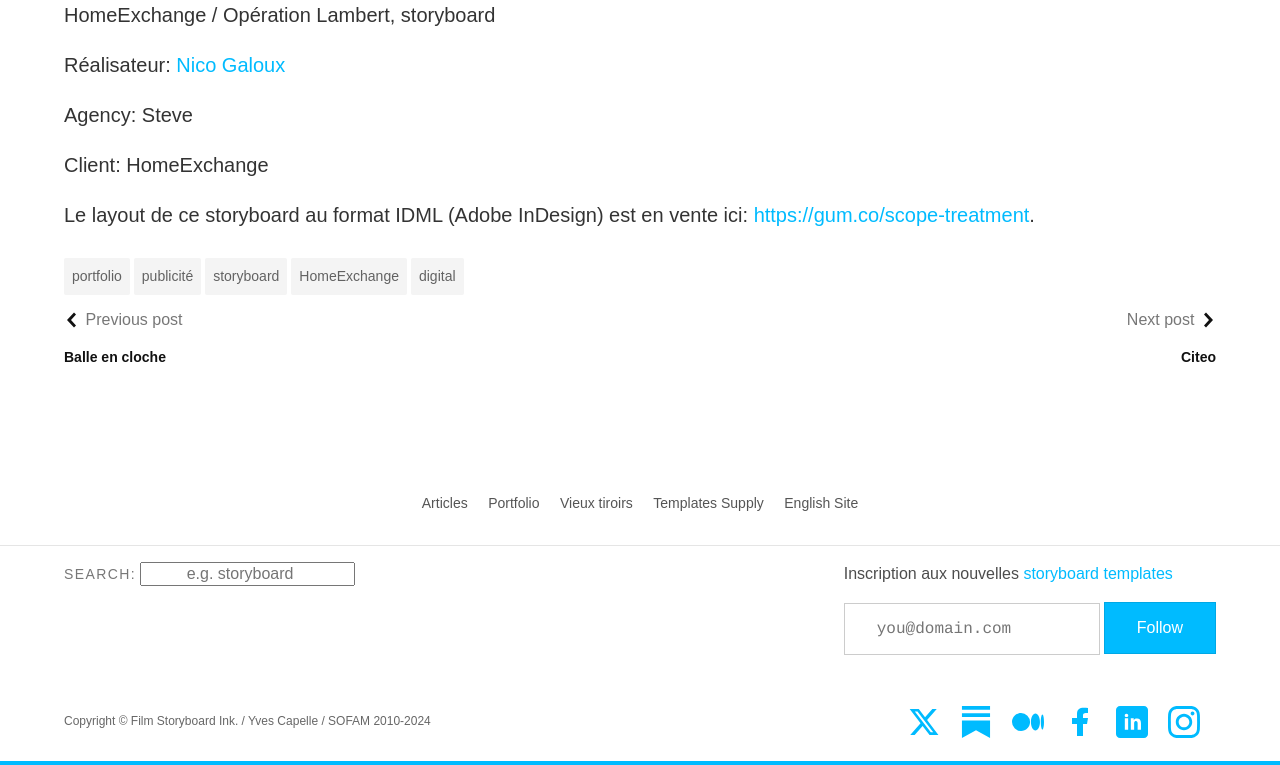
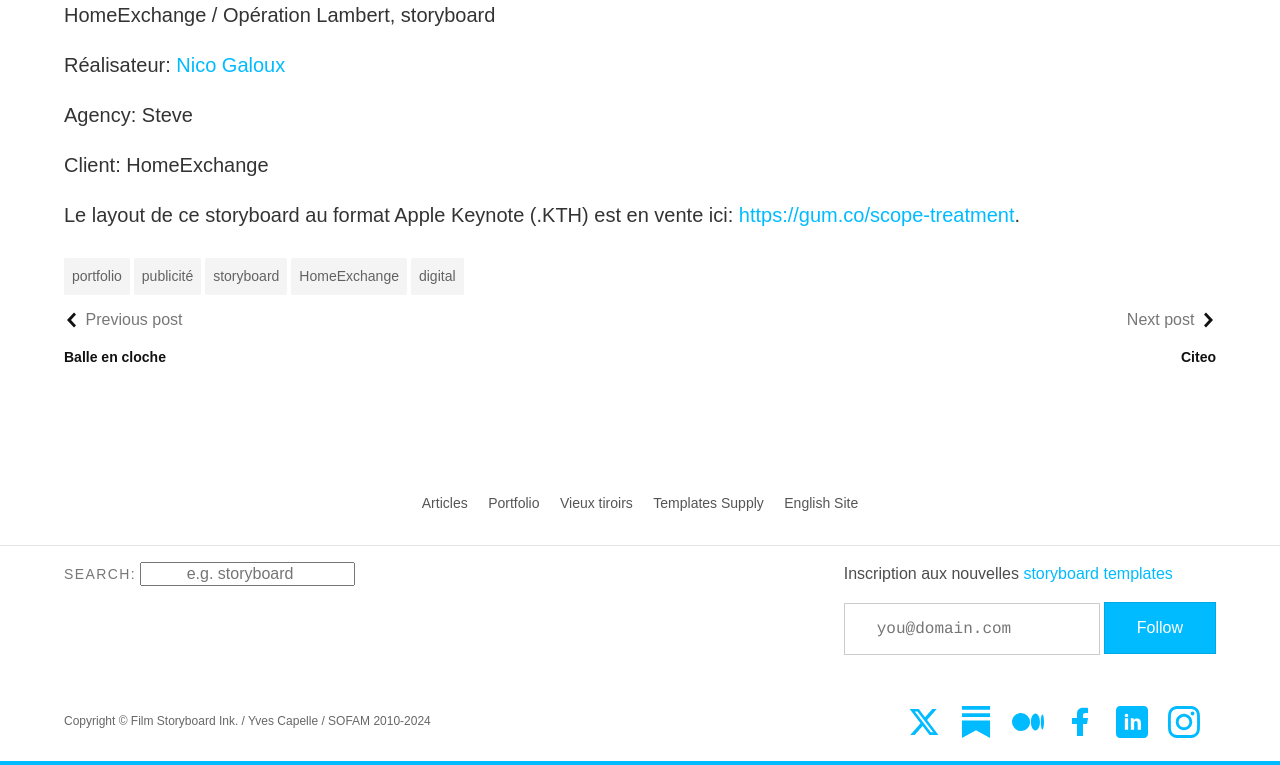
Before and after one commit to YJPL/scenarimages, a Jekyll site: the page built from _posts/2023-01-30-home-exchange.md, in a window 1280 px wide and 900 px high, scrolled down 6846 px, cut to the strip 135-900 px from the top of the window. Built offline with Jekyll 4.4.1, drawn with Linux system fonts in a browser that asks for light colours; a script that is not in the unit is left out; some of the changed text lies outside the part shown.

Commit message:
Update 2023-01-30-home-exchange.md

```diff
--- a/_posts/2023-01-30-home-exchange.md
+++ b/_posts/2023-01-30-home-exchange.md
@@ -84,4 +84,4 @@
 Client: HomeExchange
 
 
-Le layout de ce storyboard au format IDML (Adobe InDesign) est en vente ici: [https://gum.co/scope-treatment](https://gum.co/scope-treatment).{% include gumroad-link.html id="scope-treatment" %}
+Le layout de ce storyboard au format Apple Keynote (.KTH) est en vente ici: [https://gum.co/scope-treatment](https://gum.co/scope-treatment).{% include gumroad-link.html id="scope-treatment" %}
```
Also changed, not shown: other parts of _posts/2023-01-30-home-exchange.md (+1 -1 lines).
